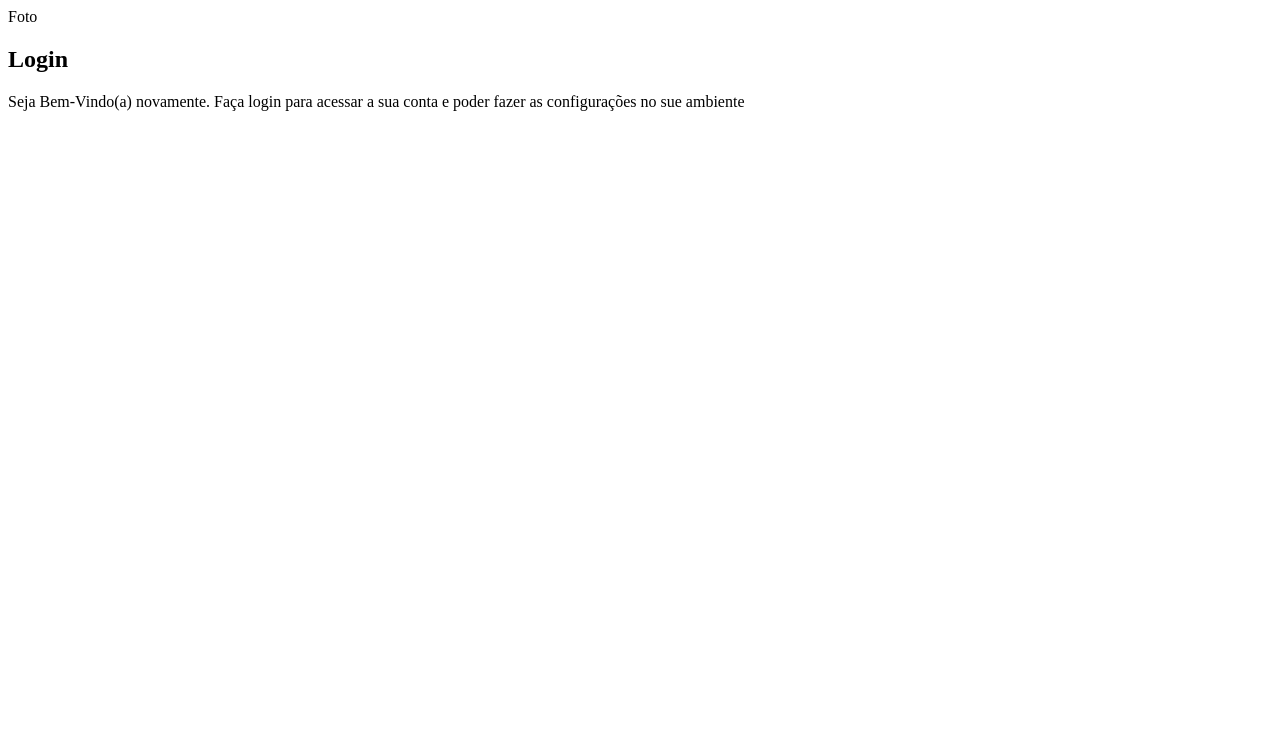
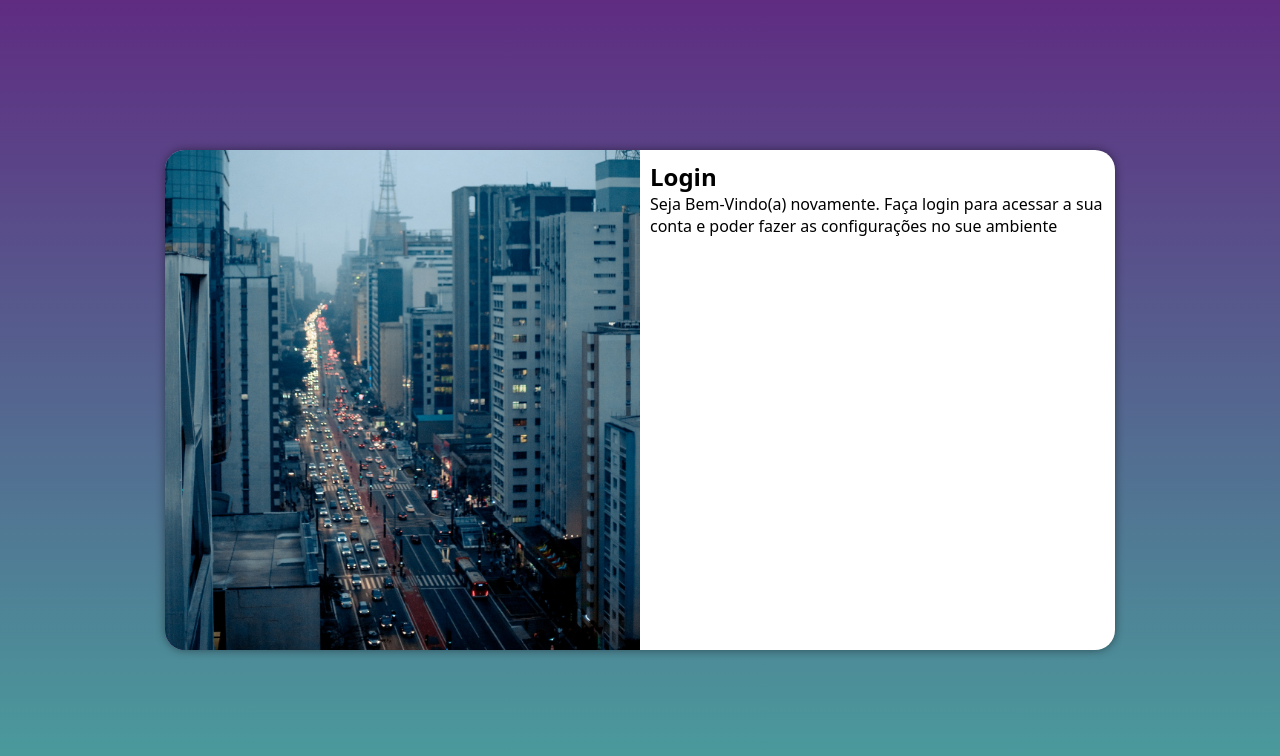
Before and after one commit to thedeniis/projeto-login, a plain HTML site: page index.html in a window 1280 px wide. Drawn offline with Linux system fonts and the light colour scheme.

Commit message:
media-query para outras telas

```diff
--- /dev/null
+++ b/estilos/media-query.css
@@ -0,0 +1,44 @@
+@charset "UTF-8";
+
+@media screen and (min-width: 768px) and (max-width: 992px)
+{
+    body
+    {
+        background-image: linear-gradient(to top, #49a09d, #5f2c82);
+    }
+    section#login{
+        width: 90vw;
+    }
+    section#login > div#imagem{
+        float: left;
+        width: 30%;
+        height: 100*%;
+    }
+
+    section#login > div#formulario{
+        float: right;
+        width: 70%;
+    }
+}
+@media screen and (min-width: 992px)
+{
+    body
+    {
+        background-image: linear-gradient(to top, #49a09d, #5f2c82);
+    }
+    section#login{
+        width: 950px;
+    }
+
+    section#login > div#imagem{
+        float: left;
+        width: 50%;
+        height: 100%;
+    }
+
+    section#login > div#formulario {
+        float: right;
+        width: 50%;
+    }
+
+}
--- a/estilos/style.css
+++ b/estilos/style.css
@@ -5,3 +5,54 @@
         verde: #49a09d
         lilás: #5f2c82
 */
+
+*
+{
+    font-family: system-ui, -apple-system, BlinkMacSystemFont, 'Segoe UI', Roboto, Oxygen, Ubuntu, Cantarell, 'Open Sans', 'Helvetica Neue', sans-serif;
+    padding: 0px;
+    margin: 0px;
+    box-sizing: border-box;
+}
+body, html
+{
+    background-color: #5f2c82;
+    height: 100vh;
+    width: 100vw;
+}
+main
+{
+    position: relative;
+    height: 100vh;
+    width: 100vw;
+}
+section#login
+{
+    position: absolute;
+    top: 50%;
+    left: 50%;
+    transform: translate(-50%, -50%);
+
+    background-color: white;
+    width: 250px;
+    height: 500px;
+    border-radius: 20px;
+    overflow: hidden;
+    box-shadow: 0px 0px 10px rgb(0, 0, 0, 0.450);
+
+    transition: width 0.3, hight .3;
+    transition-timing-function: ease;
+
+}
+section#login > div#imagem
+{
+    display: block;
+    background: #5f2c82 url(../imagens/pexels-matheus-souza-3693599.jpg) no-repeat;
+    background-size: cover;
+    background-position: left bottom;
+    height: 200px;
+}
+section#login > div#formulario
+{
+    display: block;
+    padding: 10px;
+}
--- a/index.html
+++ b/index.html
@@ -6,14 +6,15 @@
     <meta name="viewport" content="width=device-width, initial-scale=1.0">
     <title>Login</title>
     <link rel="stylesheet" href="estilos/style.css">
+    <link rel="stylesheet" href="estilos/media-query.css">
 </head>
 <body>
     <main>
         <section id="login">
             <div id="imagem">
-                Foto
+                <!-- Aqui vai a imagem nas CSS -->
             </div>
-            <div id="Formulario">
+            <div id="formulario">
                 <h1>Login</h1>
                 <p>Seja Bem-Vindo(a) novamente. Faça login para acessar a sua conta e poder fazer as configurações no sue ambiente</p>
                 <form action="login.php" method="post">
```
